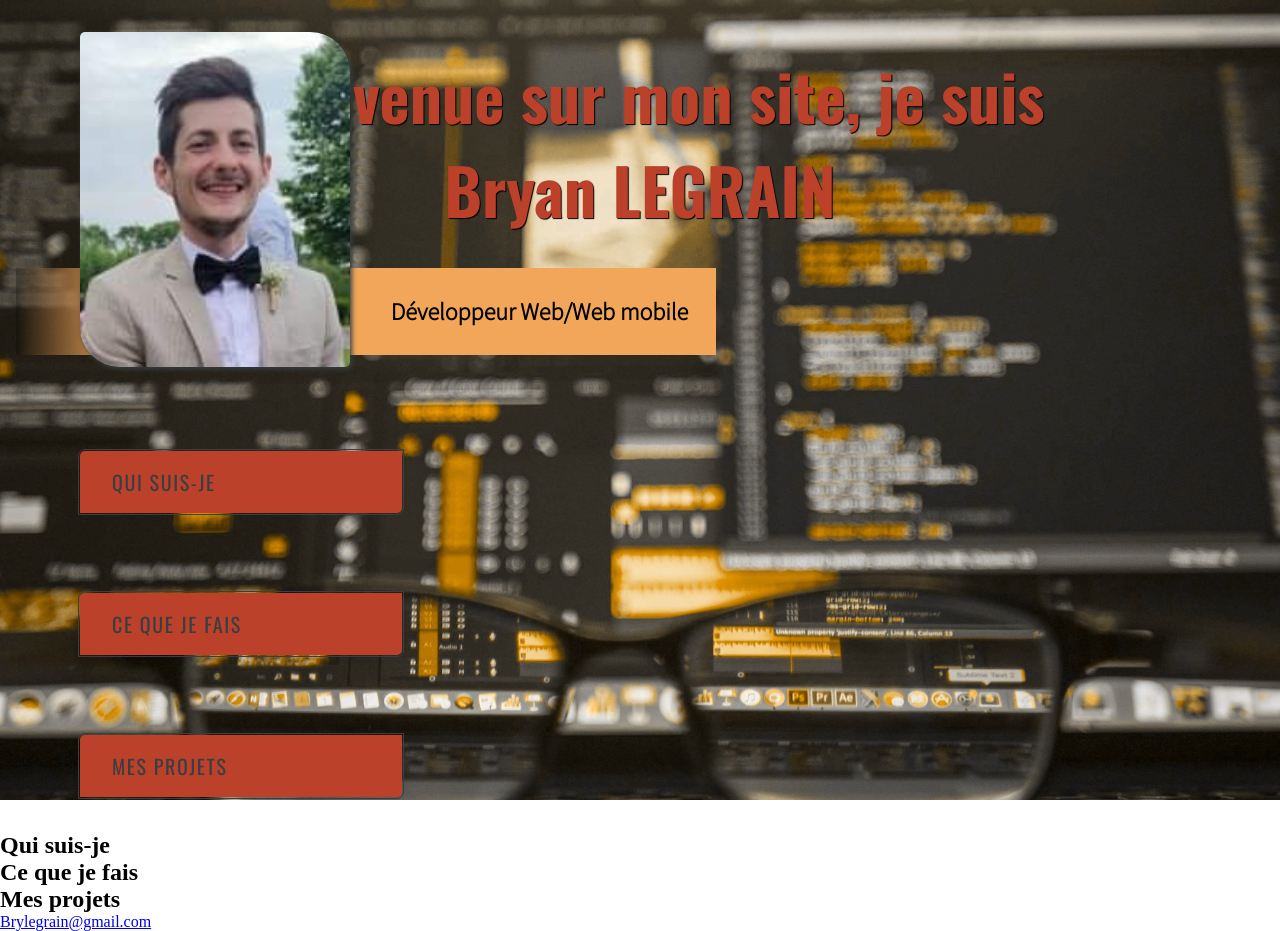
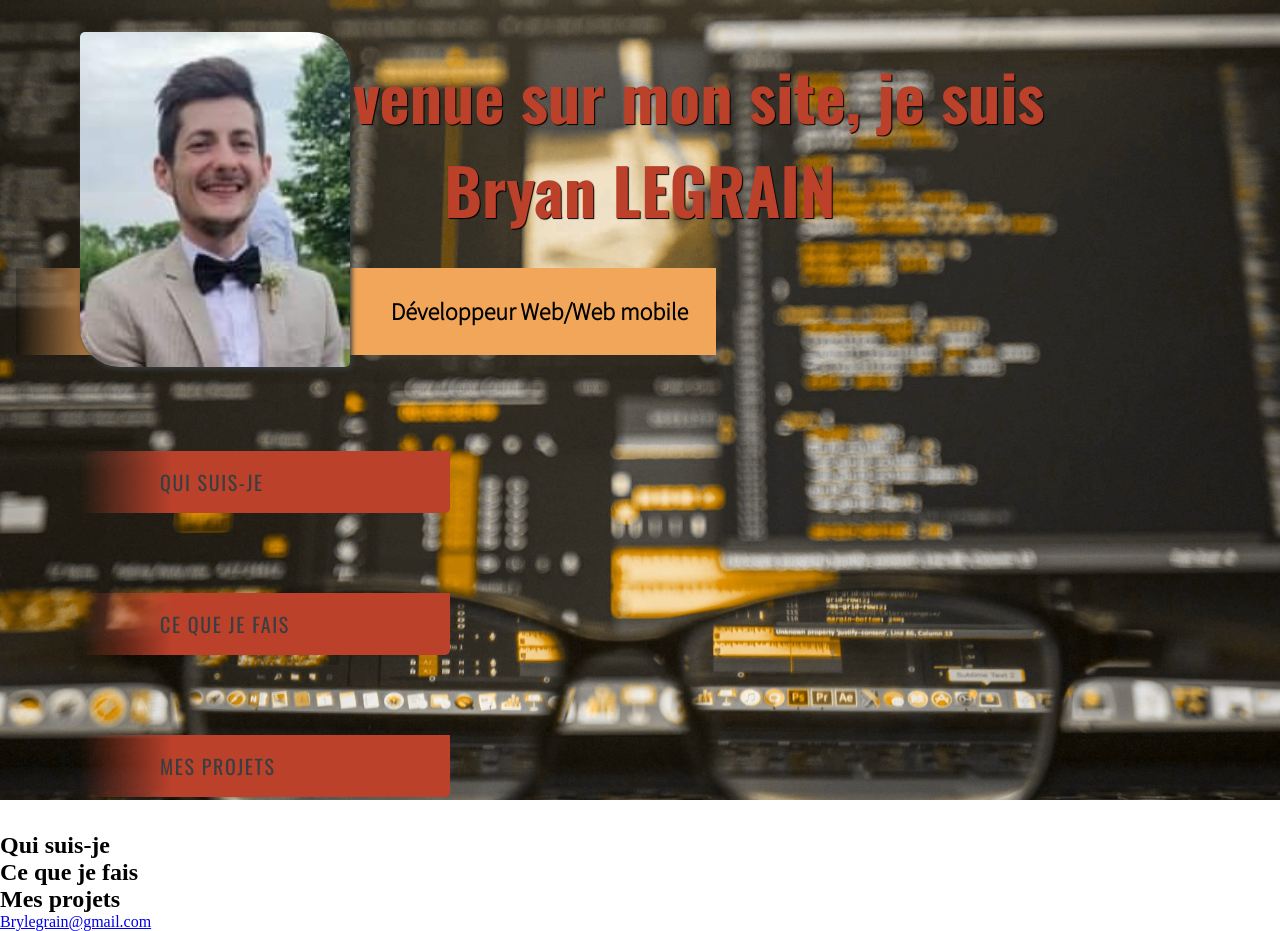
Before and after one commit to BryanLeg/MySite, a PHP site: page / in a window 1280 px wide. Run offline with PHP 8.4, Linux system fonts and the light colour scheme.

Commit message:
end banner

```diff
--- a/style.css
+++ b/style.css
@@ -101,14 +101,16 @@ header {
   letter-spacing: 0.1rem;
   font-family: var(--primaryFont);
   text-decoration: none;
-  background: var(--terciaryColor);
+  background: linear-gradient(
+    to left,
+    var(--terciaryColor) 75%,
+    rgba(0, 0, 0, 0)
+  );
   color: var(--secondaryColor);
-  padding: 1rem 10rem 1rem 2rem;
+  padding: 1rem 10rem 1rem 5rem;
   margin: 5rem;
   text-transform: uppercase;
   font-size: 1.25rem;
-  outline: 1px solid var(--secondaryColor);
-  outline-offset: 1px;
   display: flex;
 }
 
```
